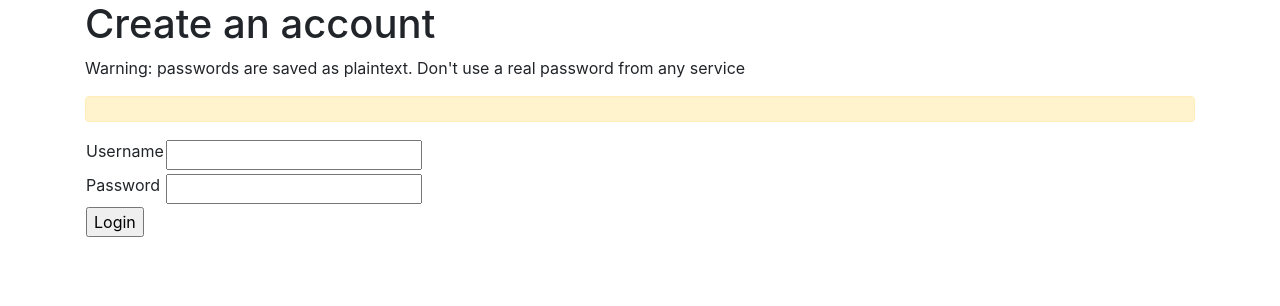
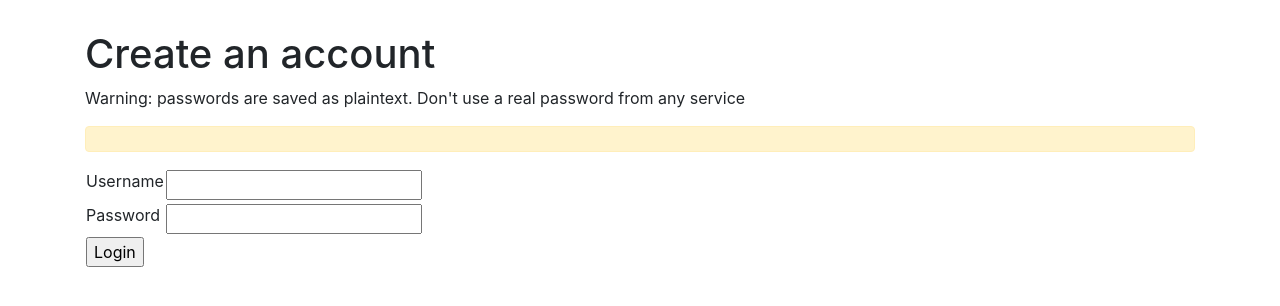
Before and after one commit to julesvirallinen/just-to-do-it, a Flask app: page /auth/register in a window 1280 px wide. Shown: the part 56-362 px from the top of the page. Run offline with Flask 2, Linux system fonts and the light colour scheme; some libraries are stand-ins or nearby versions.

Commit message:
Adds stylesheet

```diff
--- /dev/null
+++ b/application/static/styles.css
@@ -0,0 +1,7 @@
+main {
+    margin-top: 30px;
+}
+
+.task-form {
+    width: 60%;
+}
--- a/application/templates/layout.html
+++ b/application/templates/layout.html
@@ -6,7 +6,8 @@
   <title>just to-do it</title>
   <link rel="stylesheet" href="https://maxcdn.bootstrapcdn.com/bootstrap/4.0.0/css/bootstrap.min.css"
     integrity="sha384-Gn5384xqQ1aoWXA+058RXPxPg6fy4IWvTNh0E263XmFcJlSAwiGgFAW/dAiS6JXm" crossorigin="anonymous">
-</head>
+  <link rel="stylesheet" href="/static/styles.css"/>
+  </head>
 
 
 <body>
```
